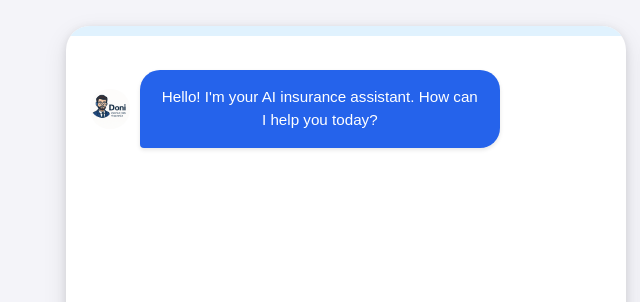
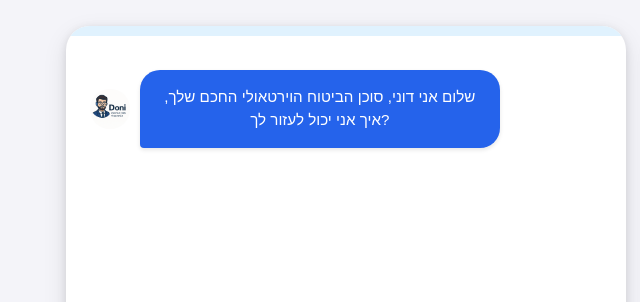
Before and after one commit to Royadmon232/admon-agent, a website: page public/index.html in a window 1280 px wide. Shown: the part 184-486 px from the top of the page, 106-746 px from the left. Drawn offline with nearby package versions, Linux system fonts and the light colour scheme.

Commit message:
Recommit index.html for verification

```diff
--- a/public/index.html
+++ b/public/index.html
@@ -32,7 +32,7 @@
                     <div id="chat-messages" class="chat-messages">
                         <div class="message system">
                             <img src="doni-logo.png" alt="Doni Avatar" class="system-avatar">
-                            <p>Hello! I'm your AI insurance assistant. How can I help you today?</p>
+                            <p>שלום אני דוני, סוכן הביטוח הוירטאולי החכם שלך, איך אני יכול לעזור לך?</p>
                         </div>
                     </div>
 
```
